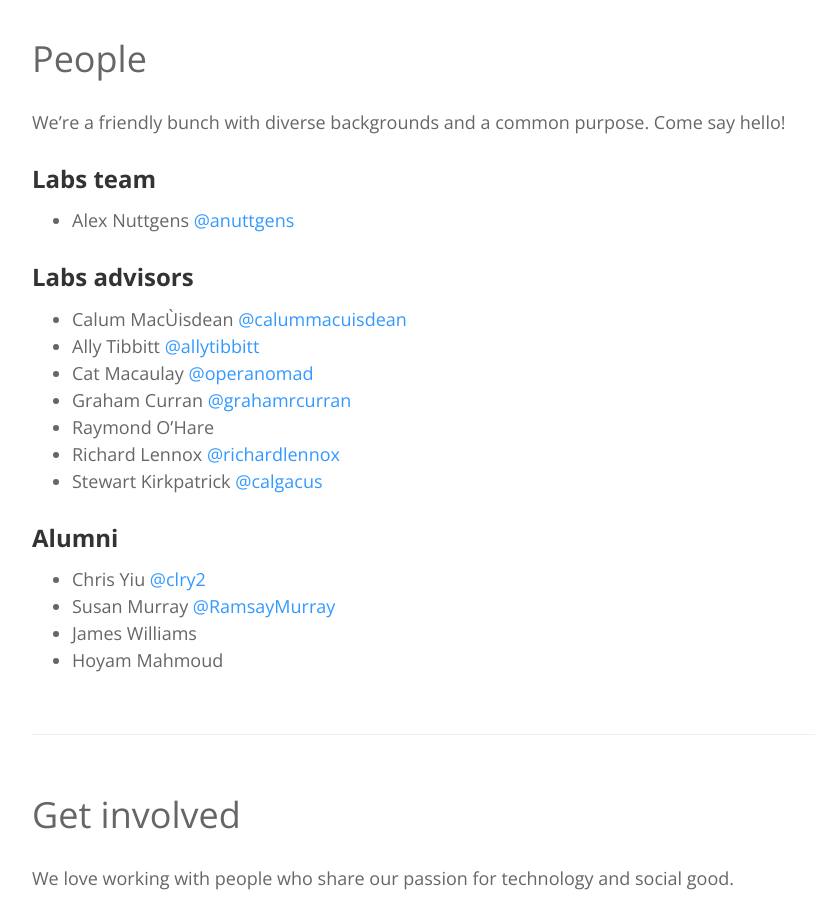
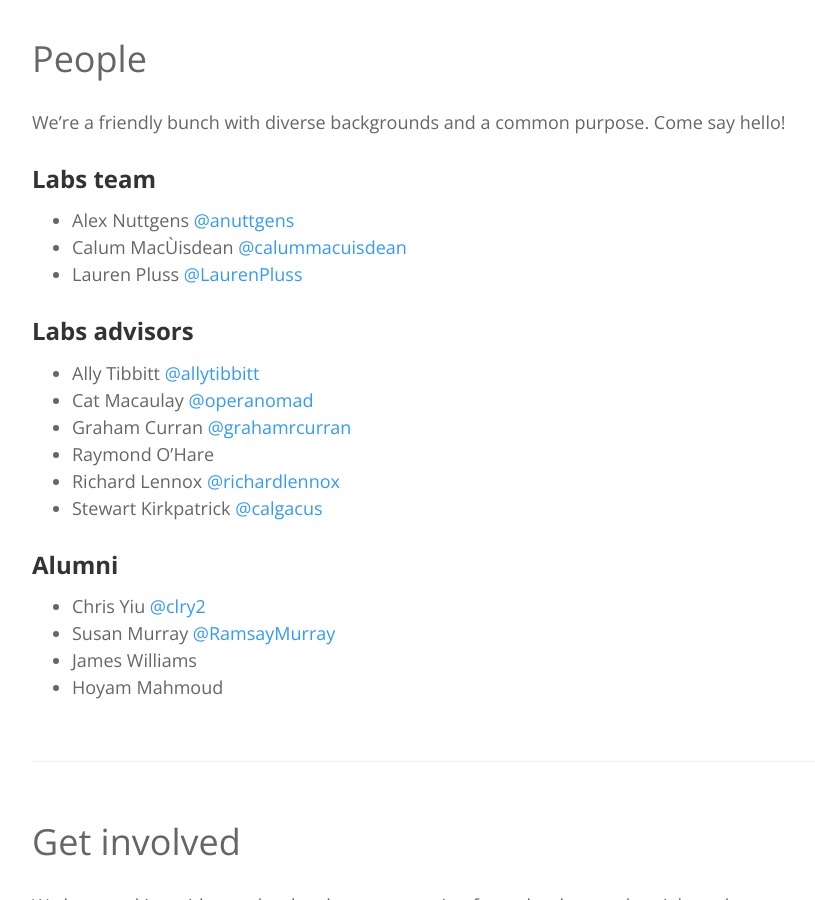
Before and after one commit to scvolabs/scvolabs-website, a Jekyll site: the page built from index.md, in a window 1280 px wide and 900 px high, scrolled down 1692 px. Shown: the whole window, without its empty margins (38-853 px from the left). Built offline with Jekyll 4.4.1, drawn with Linux system fonts in a browser that asks for light colours; nearby versions of some CDN libraries.

Commit message:
Update index.md

```diff
--- a/index.md
+++ b/index.md
@@ -52,10 +52,11 @@ We're a friendly bunch with diverse backgrounds and a common purpose. Come say h
 ### Labs team
 
 - Alex Nuttgens [@anuttgens](https://twitter.com/anuttgens)
+- Calum MacÙisdean [@calummacuisdean](https://twitter.com/calummacuisdean)
+- Lauren Pluss [@LaurenPluss](https://twitter.com/LaurenPluss)
 
 ### Labs advisors
 
-- Calum MacÙisdean [@calummacuisdean](https://twitter.com/calummacuisdean)
 - Ally Tibbitt [@allytibbitt](https://twitter.com/allytibbitt)
 - Cat Macaulay [@operanomad](https://twitter.com/operanomad)
 - Graham Curran [@grahamrcurran](https://twitter.com/grahamrcurran)
```
